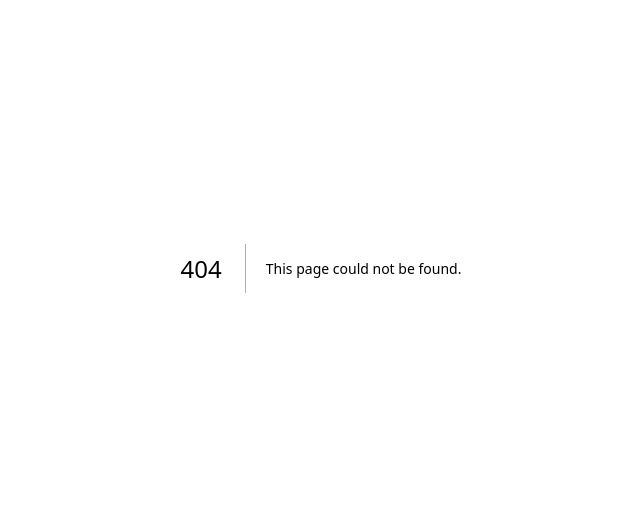
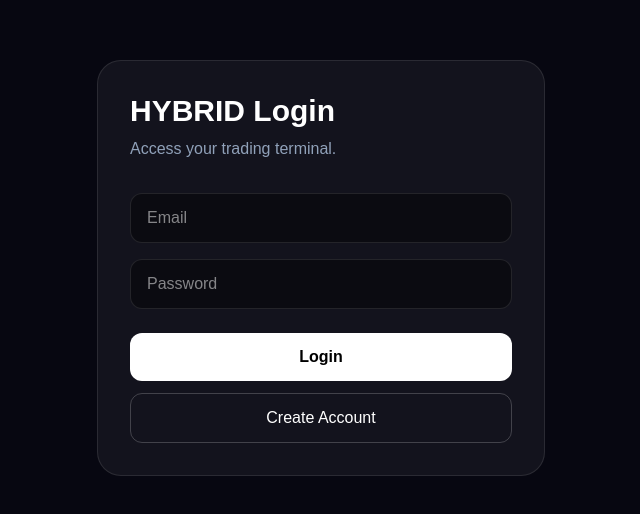
Before and after one commit to pateljinay03-blip/hybrid-trading, a Next.js app: page /login in a window 1280 px wide. Before the commit this address had no page. Shown: the part 132-646 px from the top of the page, without its empty margins (319-959 px from the left). Built offline with nearby package versions, Linux system fonts and the light colour scheme; no server answers.

Commit message:
Add Supabase login

```diff
--- /dev/null
+++ b/app/login/page.tsx
@@ -0,0 +1,74 @@
+"use client";
+
+import { useState } from "react";
+import { supabase } from "@/lib/supabase";
+import { useRouter } from "next/navigation";
+
+export default function LoginPage() {
+  const router = useRouter();
+  const [email, setEmail] = useState("");
+  const [password, setPassword] = useState("");
+
+  async function signUp() {
+    const { error } = await supabase.auth.signUp({ email, password });
+    if (error) alert(error.message);
+    else alert("Account created. Check your email if confirmation is enabled.");
+  }
+
+  async function signIn() {
+  if (!email || !password) {
+    alert("Please enter your email and password.");
+    return;
+  }
+
+  const { error } = await supabase.auth.signInWithPassword({
+    email,
+    password,
+  });
+
+  if (error) {
+    alert(error.message);
+    return;
+  }
+
+  window.location.href = "/terminal";
+}
+
+  return (
+    <main className="min-h-screen bg-[#070711] text-white flex items-center justify-center px-6">
+      <div className="w-full max-w-md bg-white/5 border border-white/10 rounded-3xl p-8">
+        <h1 className="text-3xl font-bold">HYBRID Login</h1>
+        <p className="text-slate-400 mt-2">Access your trading terminal.</p>
+
+        <input
+          className="w-full mt-8 bg-black/40 border border-white/10 rounded-xl px-4 py-3 outline-none"
+          placeholder="Email"
+          onChange={(e) => setEmail(e.target.value)}
+        />
+
+        <input
+          className="w-full mt-4 bg-black/40 border border-white/10 rounded-xl px-4 py-3 outline-none"
+          placeholder="Password"
+          type="password"
+          onChange={(e) => setPassword(e.target.value)}
+        />
+
+        <button
+          type="button"
+          onClick={signIn}
+          className="w-full mt-6 bg-white text-black rounded-xl py-3 font-semibold"
+        >
+          Login
+        </button>
+
+        <button
+          type="button"
+          onClick={signUp}
+          className="w-full mt-3 border border-white/20 rounded-xl py-3"
+        >
+          Create Account
+        </button>
+      </div>
+    </main>
+  );
+}
--- /dev/null
+++ b/lib/supabase.ts
@@ -0,0 +1,6 @@
+import { createClient } from "@supabase/supabase-js";
+
+export const supabase = createClient(
+  process.env.NEXT_PUBLIC_SUPABASE_URL!,
+  process.env.NEXT_PUBLIC_SUPABASE_ANON_KEY!
+);
--- a/package.json
+++ b/package.json
@@ -9,6 +9,7 @@
     "lint": "eslint"
   },
   "dependencies": {
+    "@supabase/supabase-js": "^2.106.0",
     "next": "16.2.6",
     "react": "19.2.4",
     "react-dom": "19.2.4"
```
Also changed, not shown: 1 other file (tests, documents, lock files or other folders).
